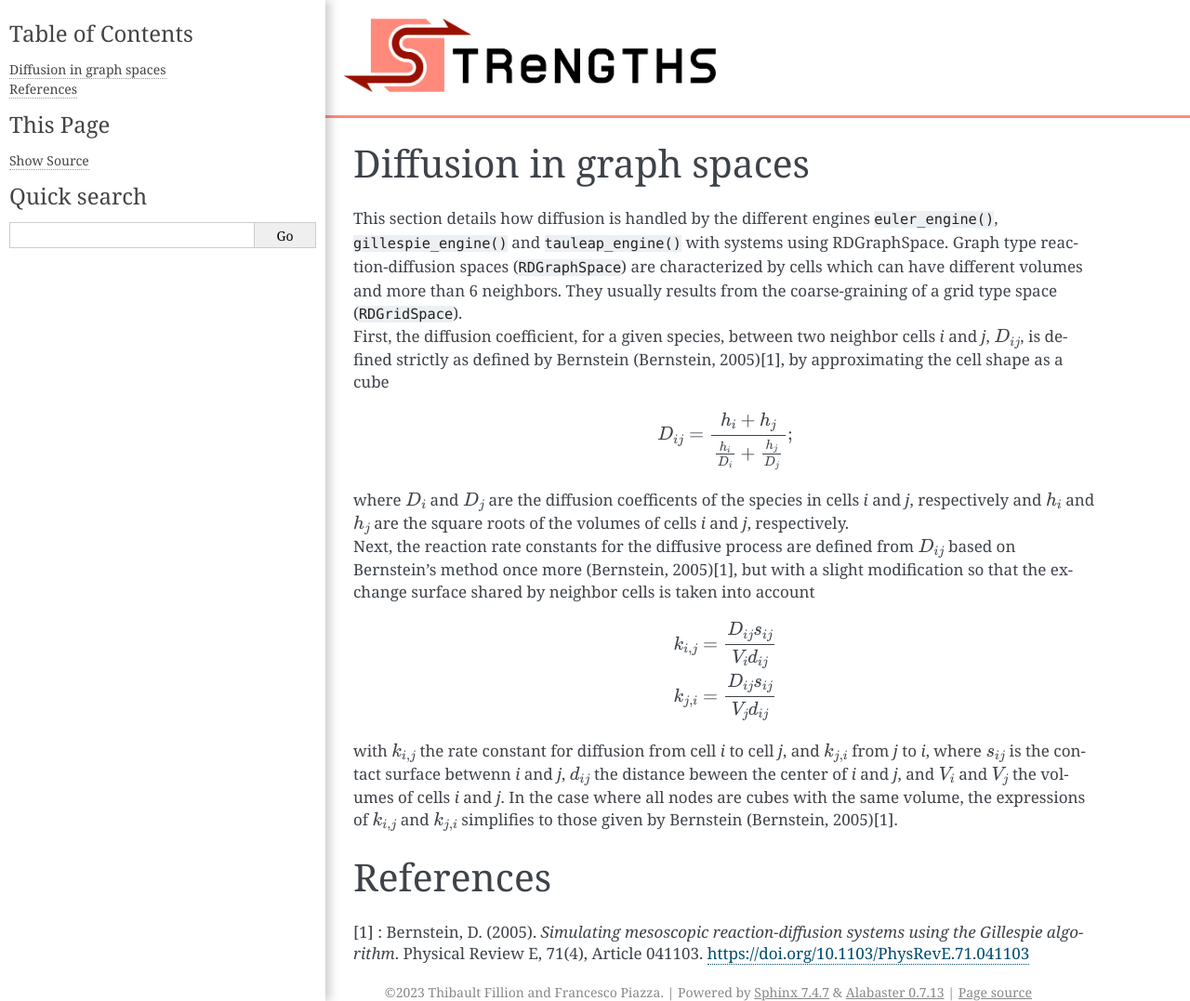
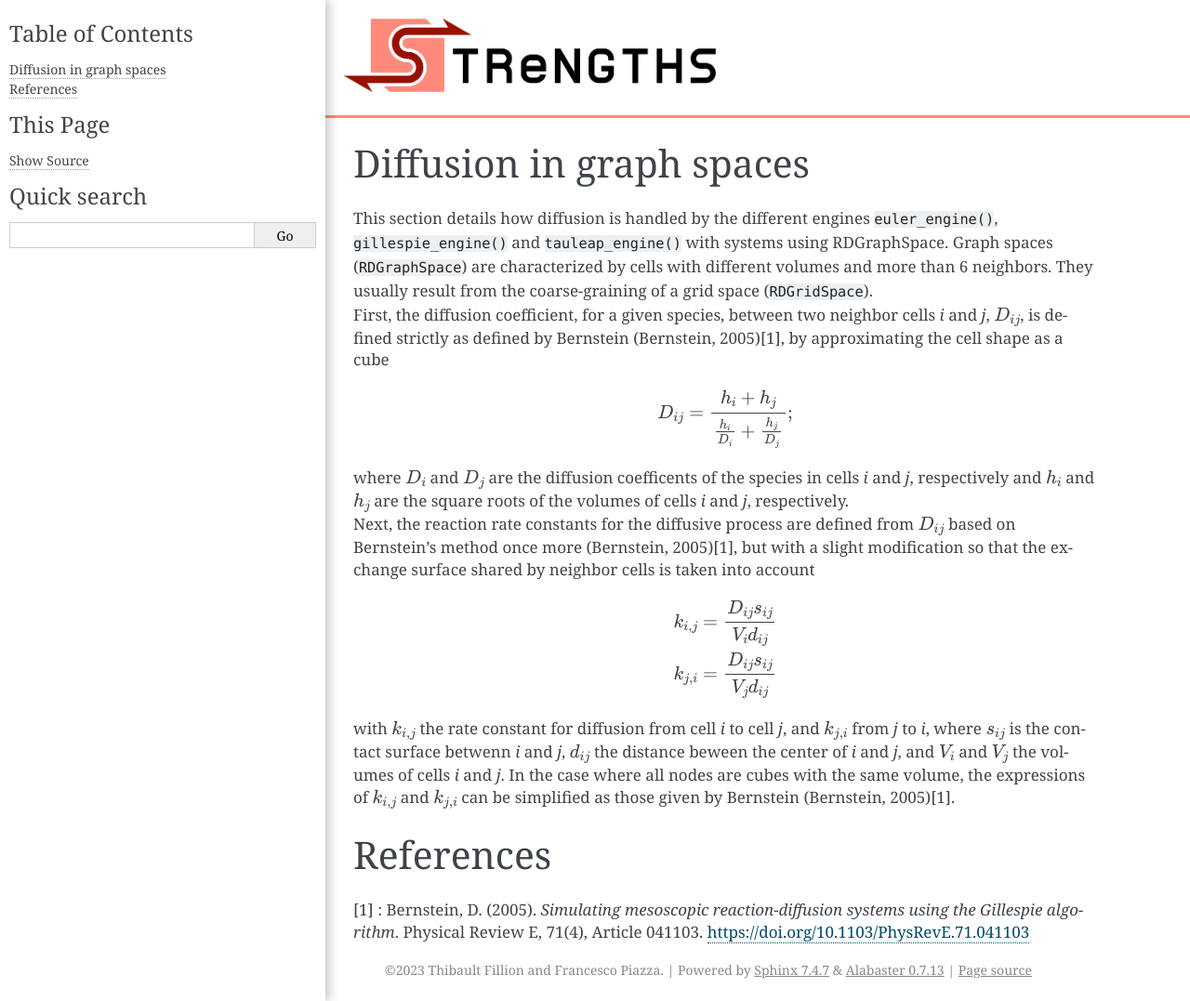
Before and after one commit to ThibaultFillion/strengths, a Sphinx documentation site: the page built from documentation/diffusion_in_graph_spaces.rst, in a window 1280 px wide and 1077 px high. Shown: the whole window at 93% size. Built offline with Sphinx 7.4.7, drawn with Linux system fonts in a browser that asks for light colours.

Commit message:
Update diffusion_in_graph_spaces.rst

```diff
--- a/documentation/diffusion_in_graph_spaces.rst
+++ b/documentation/diffusion_in_graph_spaces.rst
@@ -3,8 +3,8 @@ Diffusion in graph spaces
 
 This section details how diffusion is handled by the different engines
 ``euler_engine()``, ``gillespie_engine()`` and ``tauleap_engine()`` with systems using RDGraphSpace.
-Graph type reaction-diffusion spaces (``RDGraphSpace``) are characterized by cells which can have different volumes and more than 6 neighbors.
-They usually results from the coarse-graining of a grid type space (``RDGridSpace``).
+Graph spaces (``RDGraphSpace``) are characterized by cells with different volumes and more than 6 neighbors.
+They usually result from the coarse-graining of a grid space (``RDGridSpace``).
 
 First, the diffusion coefficient, for a given species, between two neighbor cells *i* and *j*, :math:`D_{ij}`, is defined
 strictly as defined by Bernstein (Bernstein, 2005)[1], by approximating the cell shape as a cube
@@ -26,7 +26,7 @@ but with a slight modification so that the exchange surface shared by neighbor c
 with :math:`k_{i,j}` the rate constant for diffusion from cell *i* to cell *j*, and :math:`k_{j,i}` from  *j* to *i*,
 where :math:`s_{ij}` is the contact surface betwenn *i* and *j*, :math:`d_{ij}` the distance beween the center of *i* and *j*,
 and :math:`V_i` and :math:`V_j` the volumes of cells *i* and *j*. In the case where all nodes are cubes with the same volume,
-the expressions of :math:`k_{i,j}` and :math:`k_{j,i}` simplifies to those given by Bernstein (Bernstein, 2005)[1].
+the expressions of :math:`k_{i,j}` and :math:`k_{j,i}` can be simplified as those given by Bernstein (Bernstein, 2005)[1].
 
 References
 ==========
```
